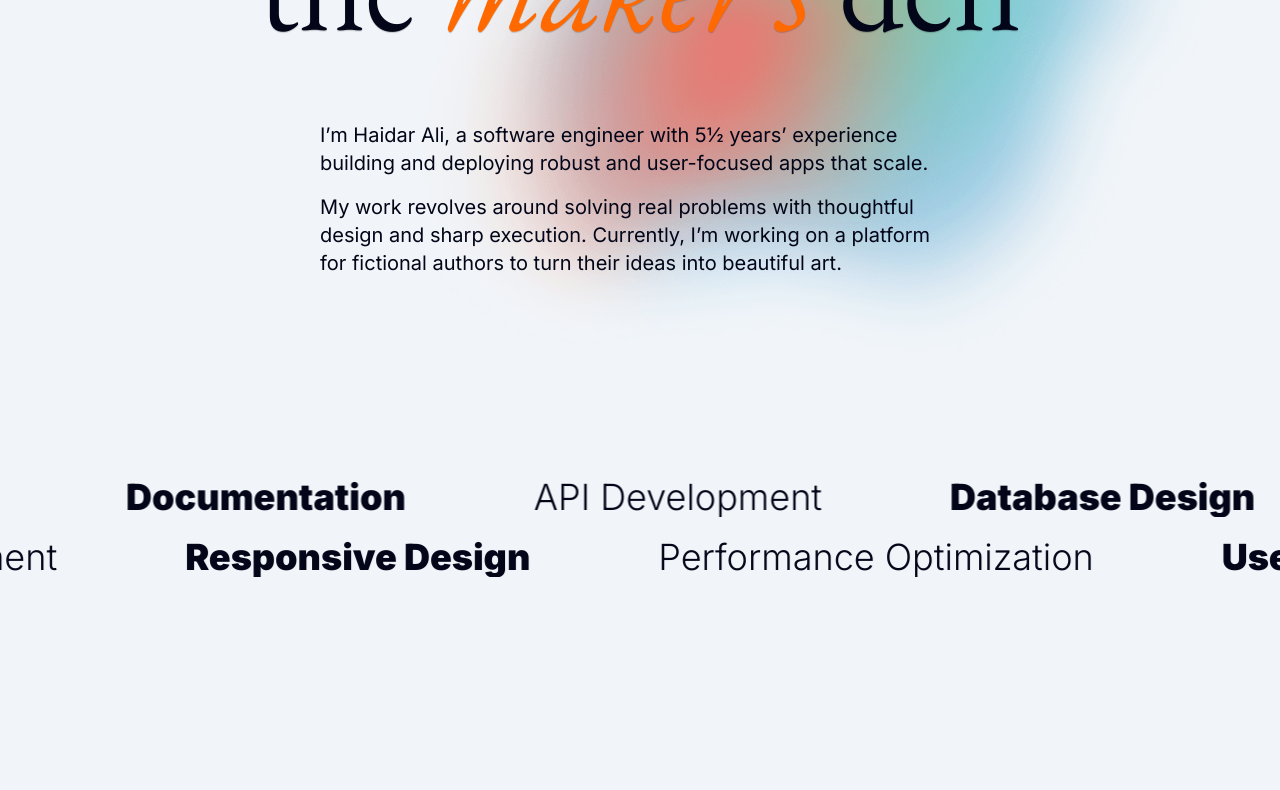
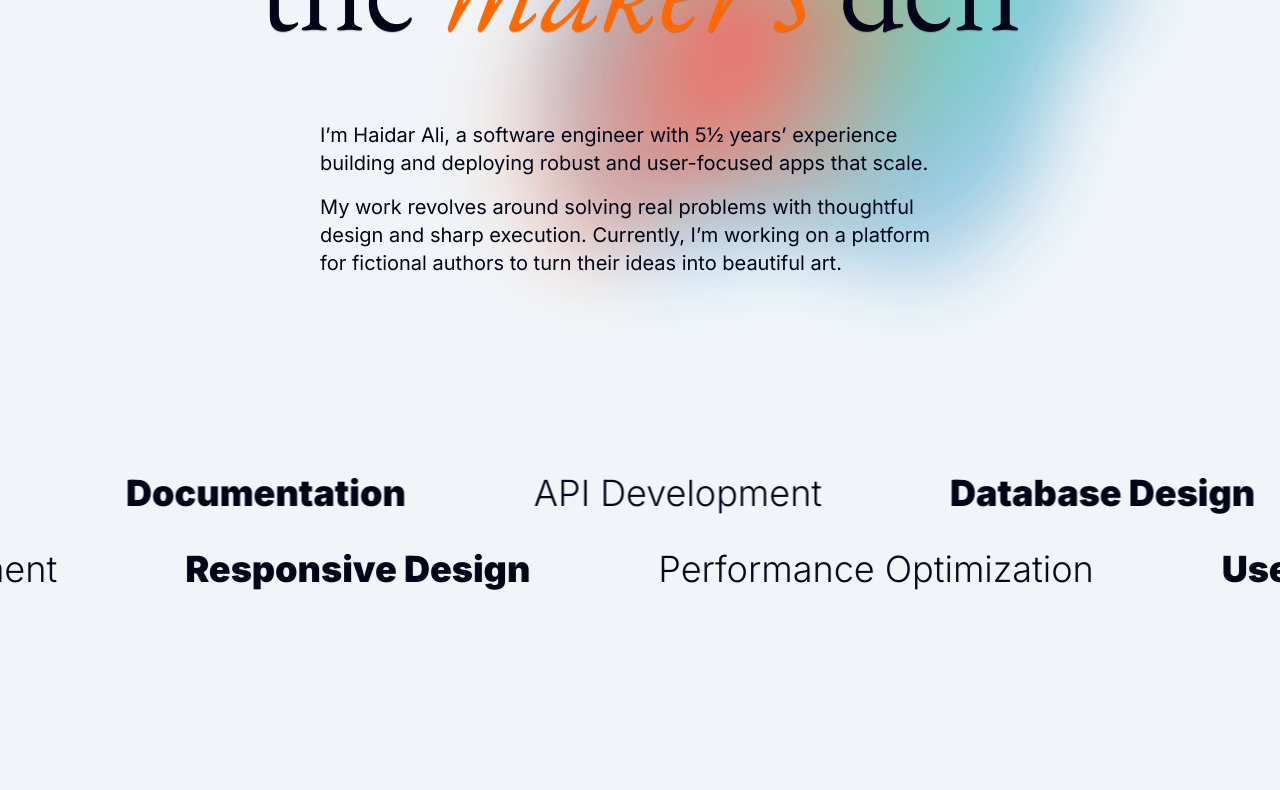
Before and after one commit to haidar47x/haidar47x.github.io, a React (Vite) app: page / in a window 1280 px wide. Shown: the part 371-1161 px from the top of the page. Built offline with nearby package versions, Linux system fonts and the light colour scheme; the HTML template or start-up script is replaced by a standard one.

Commit message:
Fixed marquee position

```diff
--- a/src/components/pages/sections/WhatIDo.jsx
+++ b/src/components/pages/sections/WhatIDo.jsx
@@ -26,7 +26,7 @@ const frontendSkills = [
 
 function InfiniteMarquee({ items, reverse = false }) {
   const MarqueeText = () => (
-    <span className="">
+    <span className="inline-block overflow-y-hidden py-1">
       {items.map((item, i) => {
         return (
           <span className="not-even:font-light not-odd:font-black px-16" key={`${item} - ${i}`}>
@@ -38,9 +38,9 @@ function InfiniteMarquee({ items, reverse = false }) {
   );
 
   return (
-    <div className="marquee relative h-12 w-screen max-w-full overflow-x-hidden">
+    <div className="marquee relative h-16 w-screen max-w-full overflow-x-hidden">
       <motion.div
-        className="track py-2 absolute whitespace-nowrap"
+        className="track absolute whitespace-nowrap"
         style={{ willChange: "transform" }}
         variants={{
           animate: {
```
